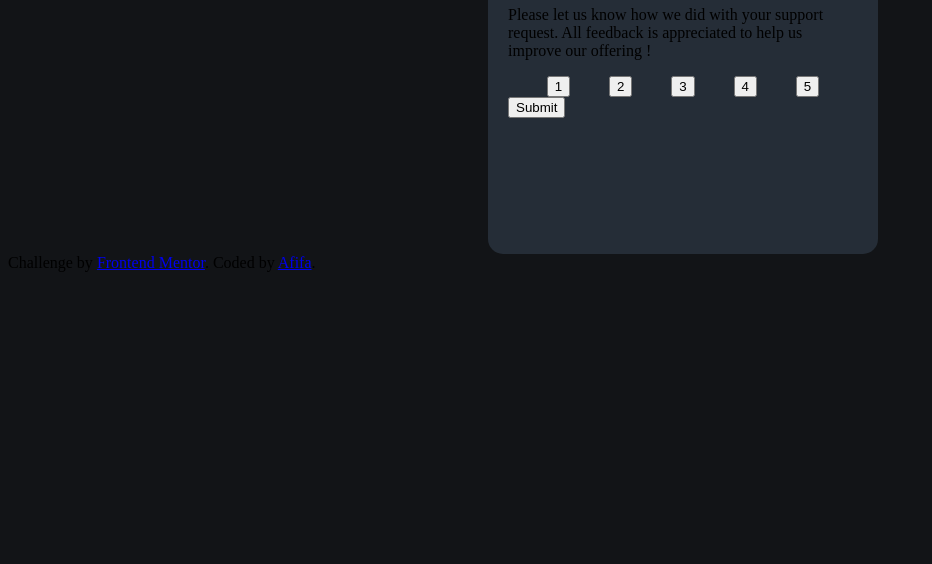
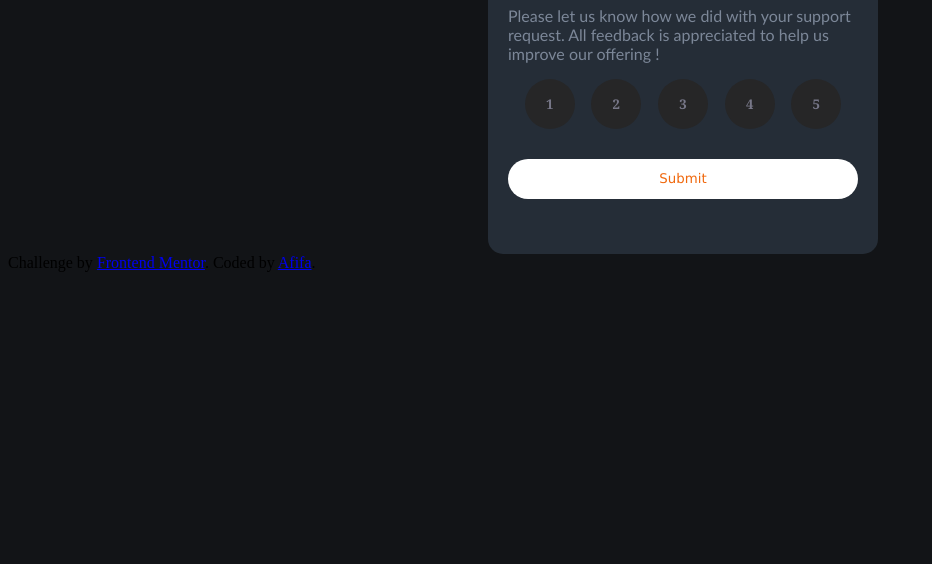
Before and after one commit to afifaarg/interactive-rating-component-mainChallenge, a plain HTML site: page index.html in a window 1280 px wide. Shown: the part 236-800 px from the top of the page, without its empty margins (0-932 px from the left). Drawn offline with Linux system fonts and the light colour scheme.

Commit message:
Update index.html

```diff
--- a/index.html
+++ b/index.html
@@ -14,32 +14,33 @@
 <body>
 
  <div class="container" id="container1">
-   <div class="starLogo"> </div>
+   <div class="starLogo"> <img src="./images/icon-star.svg" alt=""></div>
    <div class="text">
+    <h1> How did we do ?</h1>
     <p>
-      <h1> How did we do ?</h1>
        Please let us know how we did with your support request. All feedback is appreciated to help us improve our offering !
     </p>
    </div>
 
-   <div class="rates">
-   <input type="button" id="o" value="1" class="one"   onclick="myFunction(this,1)">
-   <input type="button" id="o" value="2" class="two"   onclick="myFunction(this,2)">
-   <input type="button" id="o" value="3" class="three" onclick="myFunction(this,3)">
-   <input type="button" id="o" value="4" class="four"  onclick="myFunction(this,4)">
-   <input type="button" id="o" value="5" class="five"  onclick="myFunction(this,5)">
+  <div class="rates">
+
+     <input type="button" id="o" value="1" class="rate">
+     <input type="button" id="o" value="2" class="rate">
+     <input type="button" id="o" value="3" class="rate">
+     <input type="button" id="o" value="4" class="rate">
+     <input type="button" id="o" value="5" class="rate">
 
   </div>
 
-  <input type="button" value="Submit" onclick="Validate()">
+  <input  class="subBtn" type="button" value="Submit">
  </div>
 
  <div class="containerThank" id="container2">
-  <div class="ThanksLogo"> </div>
+  <div class="ThanksLogo"> <img src="./images/illustration-thank-you.svg" alt=""> </div>
    <div id=NbrStar> </div>
   <div class="textThank">
+    <h1> Thank  You! </h1>
    <p>
-     <h1> Thank  You! </h1>
       We appreciate you taking the time to give a rating !
       <br>if you ever need more support. don't hesitate to get in touch !
    </p>
@@ -52,21 +53,7 @@
 
 
 
- <script>
-    let x=0 ;
- function myFunction(element, number){
-  element.style.backgroundColor = "grey";
-  element.style.color="white";
-   x=number;
-  }
-
-  function Validate(){
-    document.getElementById("container1").style.display="none";
-    document.getElementById("container2").style.display="block";
-    document.getElementById("NbrStar").innerHTML = "You Selected  "+x+ "  Out of 5";
-
-  }
-</script>
+ <script src="index.js"></script>
 
 
   <div class="attribution">
```
